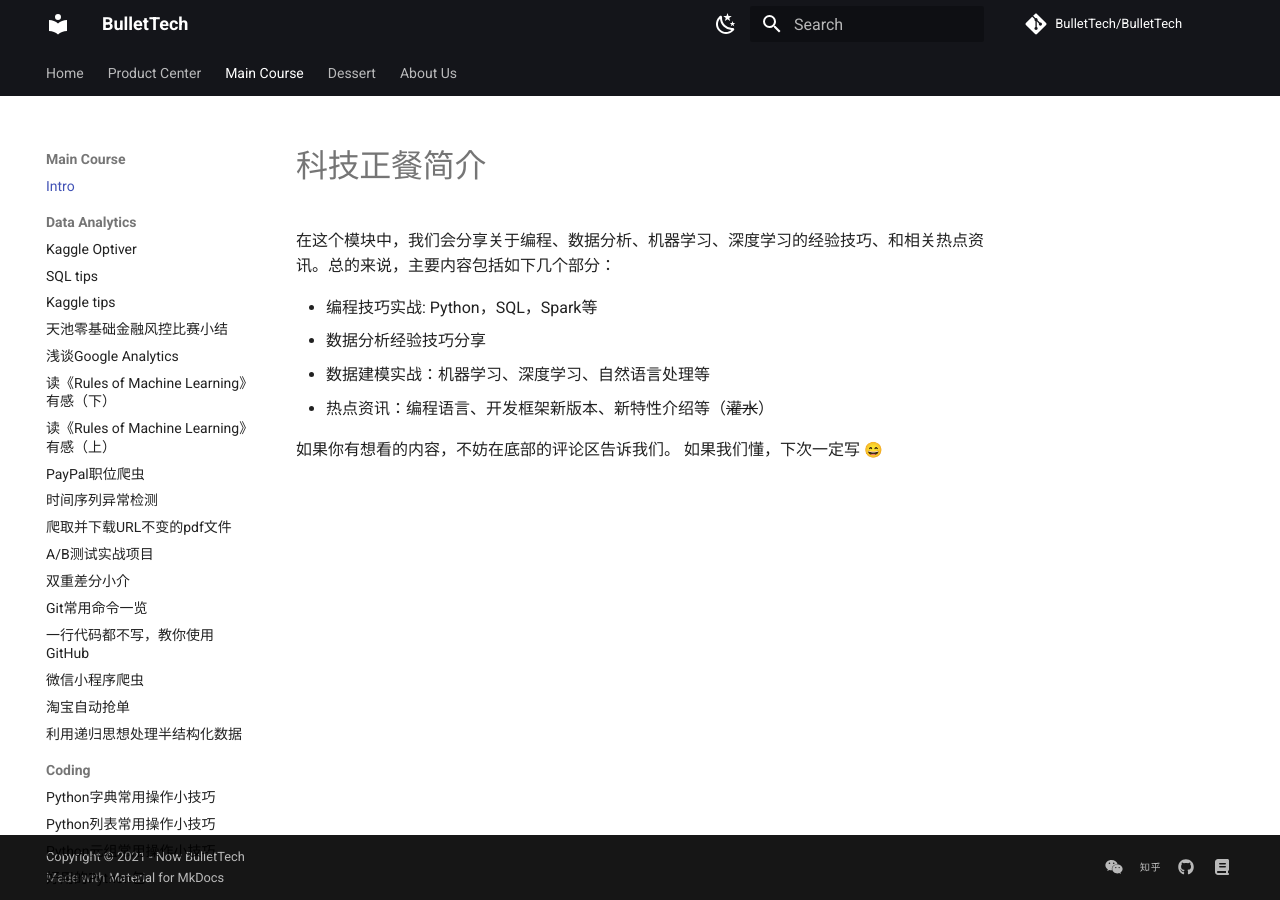
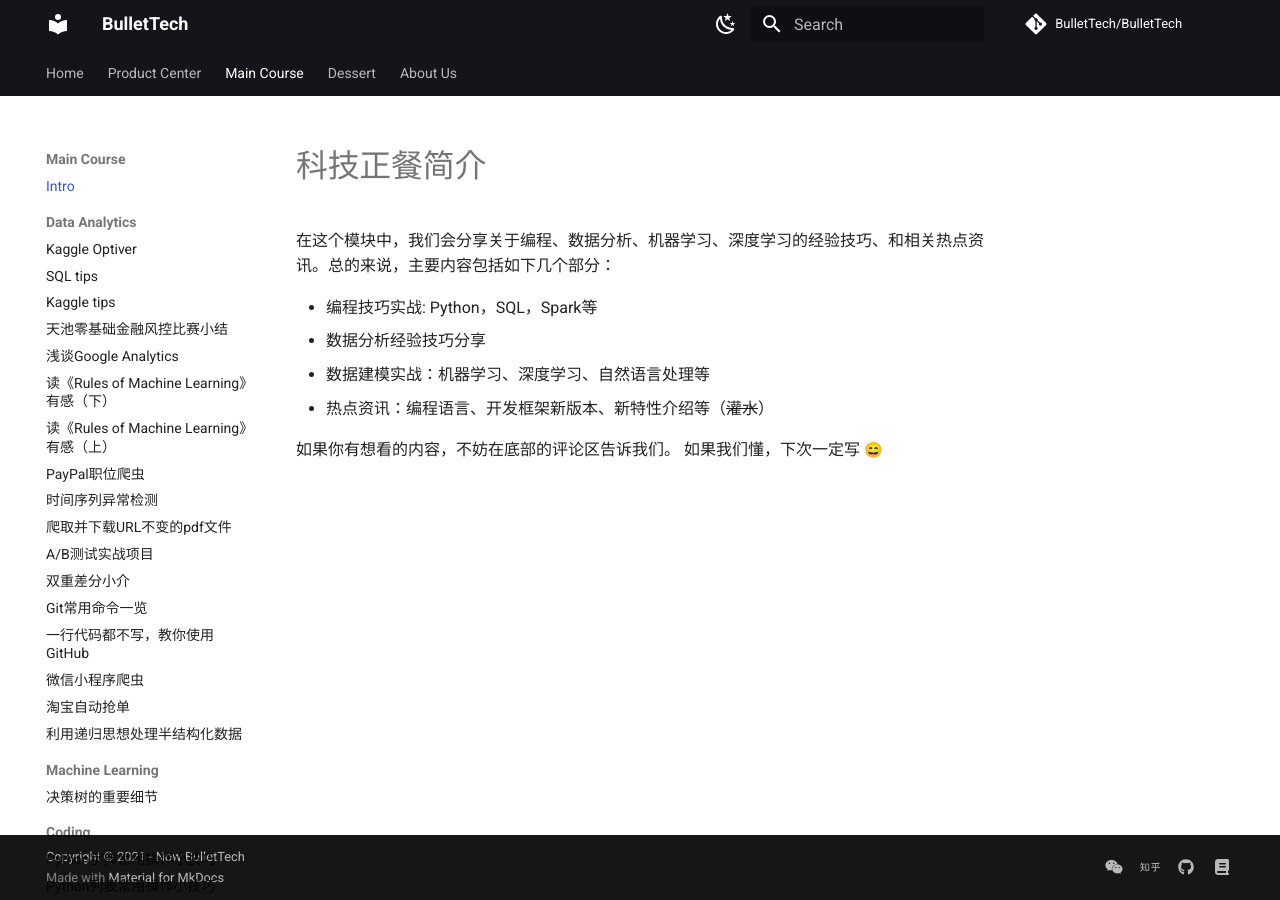
Before and after one commit to BulletTech/BulletTech, an MkDocs documentation site: the page built from docs/Main_course_blog_intro.md, in a window 1280 px wide. Built offline with MkDocs 1.6.1 and Material for MkDocs 9.7.7, drawn with Linux system fonts in a browser that asks for light colours; emoji names are drawn with the system emoji font; comment, search, counter and statistics services are not loaded; some of the changed lines change nothing that is shown.

Commit message:
Add 决策树的重要细节

```diff
--- a/mkdocs.yml
+++ b/mkdocs.yml
@@ -34,6 +34,8 @@ nav:
         - 微信小程序爬虫: Main_Course/Data_Analytics/2021-06-14-Wechat-Crawler.md
         - 淘宝自动抢单: Main_Course/Data_Analytics/2021-06-08-Taobao-Auto-Order-Script.md
         - 利用递归思想处理半结构化数据: Main_Course/Data_Analytics/2021-08-20-practical-recursion-for-data-cleaning.md
+    - Machine Learning:
+        - 决策树的重要细节: Main_Course/Machine_Learning/2021-08-28-Decision-Tree.md
     - Coding:
         - Python字典常用操作小技巧: Main_Course/Coding/2021-08-21-Python-dict.md
         - Python列表常用操作小技巧: Main_Course/Coding/2021-08-14-Python-list.md
```
